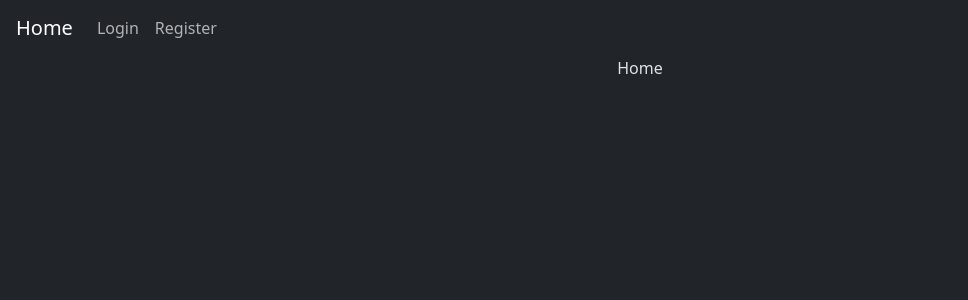
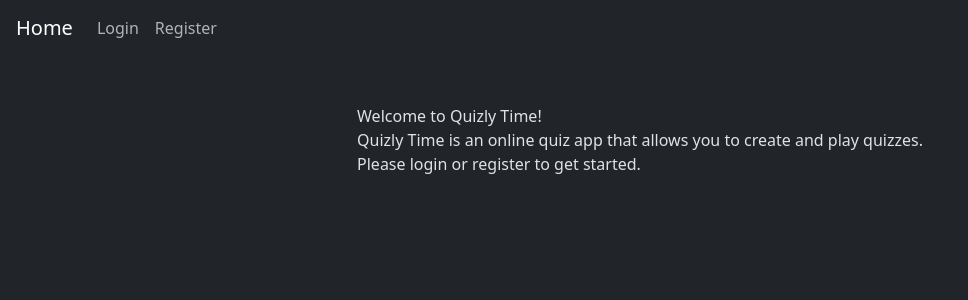
Before and after one commit to GowthamRajendra/QuizlyTime, a React (Vite) app in the folder views/: page / in a window 1280 px wide. Shown: the top 300 px of the page, without its empty margins (0-968 px from the left). Built offline with nearby package versions, Linux system fonts and the light colour scheme; no server answers.

Commit message:
created default home page

```diff
--- a/views/index.html
+++ b/views/index.html
@@ -4,7 +4,7 @@
     <meta charset="UTF-8" />
     <link rel="icon" type="image/svg+xml" href="/vite.svg" />
     <meta name="viewport" content="width=device-width, initial-scale=1.0" />
-    <title>Vite + React</title>
+    <title>Quizly Time</title>
   </head>
   <body>
     <div id="root"></div>
--- a/views/src/App.jsx
+++ b/views/src/App.jsx
@@ -1,5 +1,5 @@
-import { useState } from 'react'
 import 'bootstrap/dist/css/bootstrap.min.css'
+import Home from './pages/Home'
 import Profile from './pages/Profile'
 import Login from './pages/Login'
 import Register from './pages/Register'
@@ -24,7 +24,7 @@ function App() {
       <MyNavbar />
       <div className='d-flex justify-content-center'>
         <Routes>
-          <Route path='/' element={!auth ? <div>Home</div> : <Profile /> } />
+          <Route path='/' element={!auth ? <Home /> : <Profile /> } />
           <Route path='/login' element={<Login />} />
           <Route path='/register' element={<Register />} />
           {/* Protected routes */}
--- /dev/null
+++ b/views/src/pages/Home.jsx
@@ -0,0 +1,13 @@
+
+
+function Home() {
+    return (
+        <div className="mt-5">
+            Welcome to Quizly Time! <br />
+            Quizly Time is an online quiz app that allows you to create and play quizzes. <br />
+            Please login or register to get started.
+        </div>
+    );
+}
+
+export default Home;
```
